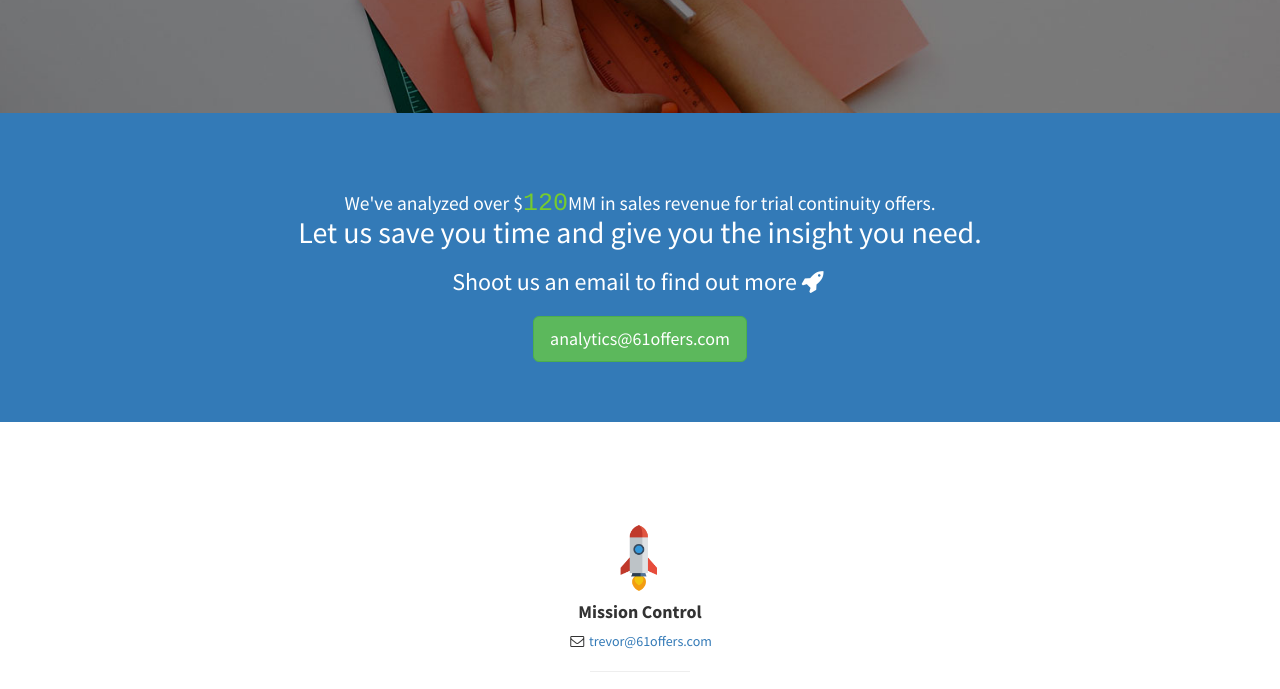
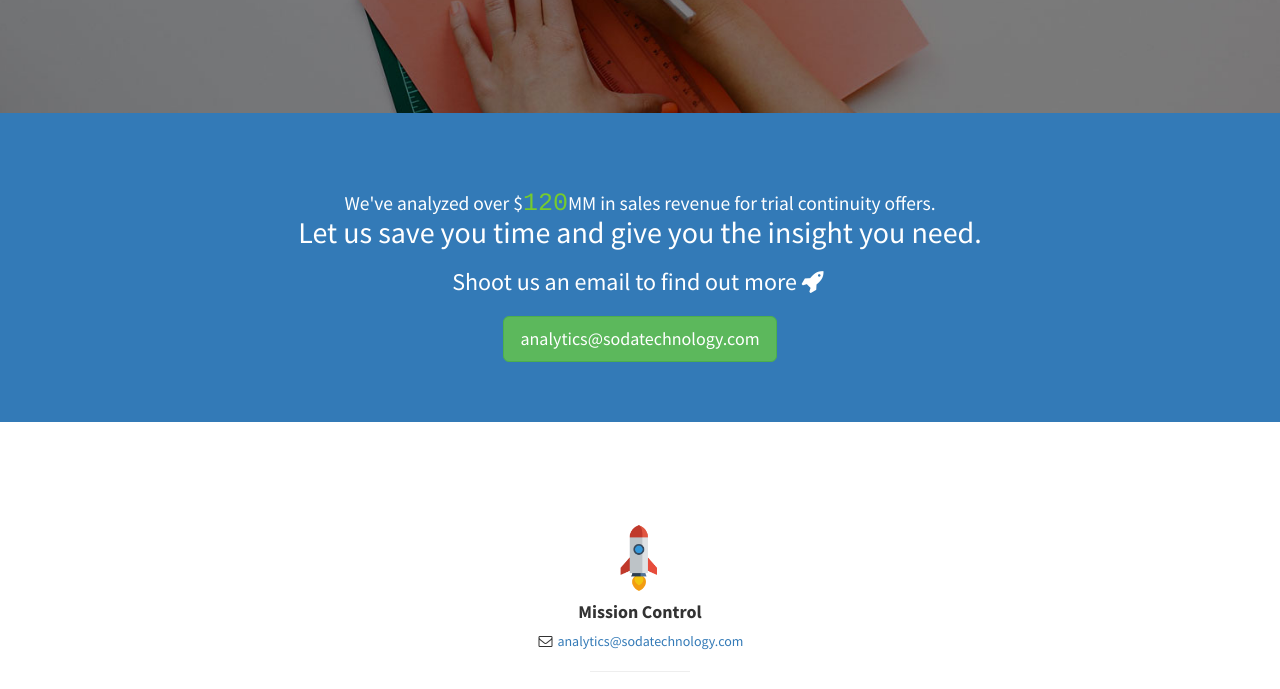
Before and after one commit to trevorwelch/61analytics, a website: page index.html in a window 1280 px wide. Shown: the part 1715-2404 px from the top of the page. Drawn offline with Linux system fonts and the light colour scheme.

Commit message:
cname plzzz

```diff
--- a/index.html
+++ b/index.html
@@ -160,7 +160,7 @@
                 <div class="col-lg-12 text-center">
                     <h2> <small style="color:white;">We've analyzed over $<span style="font-family: Courier; font-size: 2.5rem; color: #76CB2D;">120</span>MM in sales revenue for trial continuity offers.</small> <br>Let us save you time and give you the insight you need. </h2>
                     <h3>Shoot us an email to find out more<i class="fa fa-rocket fa-fw"></i></h3>
-                    <a href="mailto:analytics@61offers.com" class="btn btn-lg btn-success">analytics@61offers.com</a>
+                    <a href="mailto:analytics@sodatechnology.com" class="btn btn-lg btn-success">analytics@sodatechnology.com</a>
                 </div>
             </div>
         </div>
@@ -177,11 +177,11 @@
                     <h4><strong>Mission Control</strong>
                     </h4>
                     <ul class="list-unstyled">
-                        <li><i class="fa fa-envelope-o fa-fw"></i>  <a target="_blank" href="mailto:trevor@61offers.com">trevor@61offers.com</a>
+                        <li><i class="fa fa-envelope-o fa-fw"></i>  <a target="_blank" href="mailto:analytics@sodatechnology.com">analytics@sodatechnology.com</a>
                         </li>
                     </ul>
                     <hr class="small">
-                    <p><a href="http://www.61offers.com" target="_blank"><img src='img/logo-3-61.png' style="margin: 0px 6px; -webkit-filter: invert(1);"></a>  <a href="http://www.sodatechnology.com" target="_blank"><img src='img/soda-icon-512x512.png' style="height: 40px;"></a></p>
+                    <p><a href="http://www.sodatechnology.com" target="_blank"><img src='img/logo-3-61.png' style="margin: 0px 6px; -webkit-filter: invert(1);"></a>  <a href="http://www.sodatechnology.com" target="_blank"><img src='img/soda-icon-512x512.png' style="height: 40px;"></a></p>
                     <p class="text-muted">Copyright &copy; Soda Technology & 61 Offers, 2015</p>
                 </div>
             </div>
```
Also changed, not shown: 1 other file.
